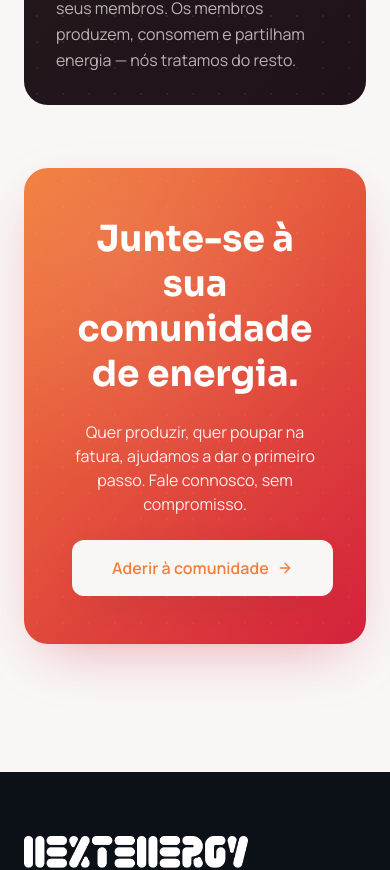
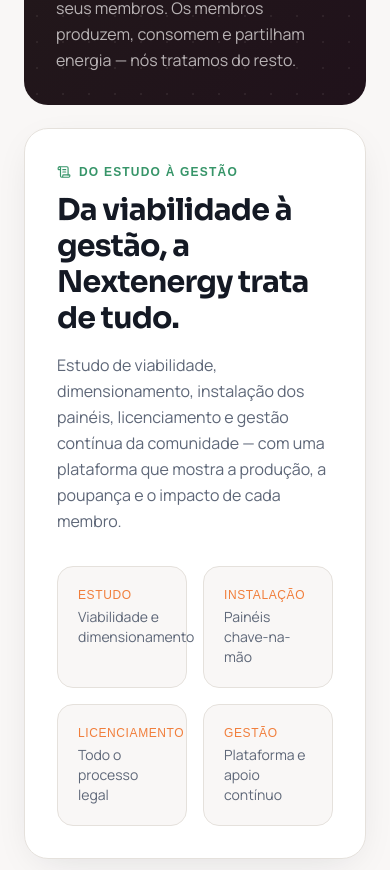
Before and after one commit to VascoBartolo/nextenergycommunity, a React (Vite) app: page / in a window 390 px wide. Shown: the part 5317-6187 px from the top of the page. Built offline with nearby package versions, Linux system fonts and the light colour scheme; the HTML template or start-up script is replaced by a standard one; a web font is replaced by a local one.

Commit message:
fix o nosso papel

```diff
--- a/src/pages/Index.tsx
+++ b/src/pages/Index.tsx
@@ -11,6 +11,7 @@ import {
   Leaf,
   Users,
   ShieldCheck,
+  ScrollText,
   Factory,
   Home,
 } from "lucide-react";
@@ -234,8 +235,9 @@ const Index = () => {
         </div>
       </section>
 
-      {/* O NOSSO PAPEL — entity that manages the community (EGAC) */}
-      <section className="container pb-4 lg:pb-12">
+      {/* O NOSSO PAPEL */}
+      <section className="container pb-4 lg:pb-12 space-y-6">
+        {/* 1 — EGAC banner: the entity that manages the community */}
         <ScrollReveal className="relative overflow-hidden rounded-3xl bg-brand-dark text-background p-8 md:p-14">
           <div className="absolute inset-0 bg-dot-grid-light pointer-events-none" />
           <div className="absolute inset-0 bg-gradient-brand opacity-10 pointer-events-none" />
@@ -249,6 +251,34 @@ const Index = () => {
             <p className="mt-5 text-base md:text-lg text-background/70 font-body leading-relaxed">
               A Nextenergy Community atua como Entidade Gestora de Autoconsumo Coletivo (EGAC), assumindo a gestão operacional, legal e técnica da comunidade de energia em nome dos seus membros. Os membros produzem, consomem e partilham energia — nós tratamos do resto.
             </p>
+          </div>
+        </ScrollReveal>
+
+        {/* 2 — from feasibility to management */}
+        <ScrollReveal className="relative rounded-3xl overflow-hidden bg-card border border-border shadow-soft p-8 md:p-12 grid lg:grid-cols-[1.4fr_1fr] gap-8 items-center">
+          <div>
+            <div className="inline-flex items-center gap-2 text-xs font-sub font-semibold uppercase tracking-widest text-eco mb-3">
+              <ScrollText size={14} /> Do estudo à gestão
+            </div>
+            <h2 className="font-display text-3xl md:text-4xl font-bold tracking-tight">
+              Da viabilidade à gestão, a Nextenergy trata de tudo.
+            </h2>
+            <p className="mt-4 text-muted-foreground font-body leading-relaxed max-w-xl">
+              Estudo de viabilidade, dimensionamento, instalação dos painéis, licenciamento e gestão contínua da comunidade — com uma plataforma que mostra a produção, a poupança e o impacto de cada membro.
+            </p>
+          </div>
+          <div className="grid grid-cols-2 gap-4">
+            {[
+              { k: "Estudo", v: "Viabilidade e dimensionamento" },
+              { k: "Instalação", v: "Painéis chave-na-mão" },
+              { k: "Licenciamento", v: "Todo o processo legal" },
+              { k: "Gestão", v: "Plataforma e apoio contínuo" },
+            ].map((b) => (
+              <div key={b.k} className="p-5 rounded-2xl bg-background border border-border">
+                <div className="text-xs font-sub uppercase tracking-wider text-primary">{b.k}</div>
+                <div className="mt-1 text-sm font-body text-muted-foreground">{b.v}</div>
+              </div>
+            ))}
           </div>
         </ScrollReveal>
       </section>
```
